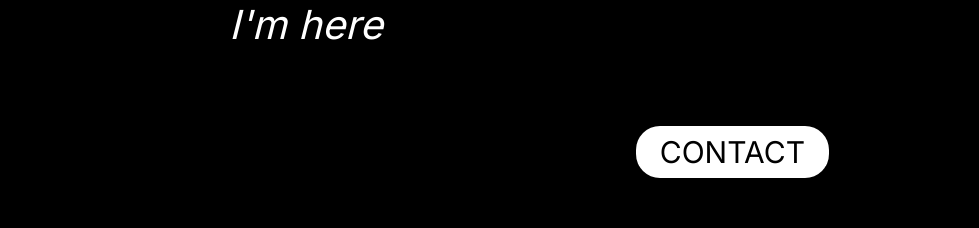
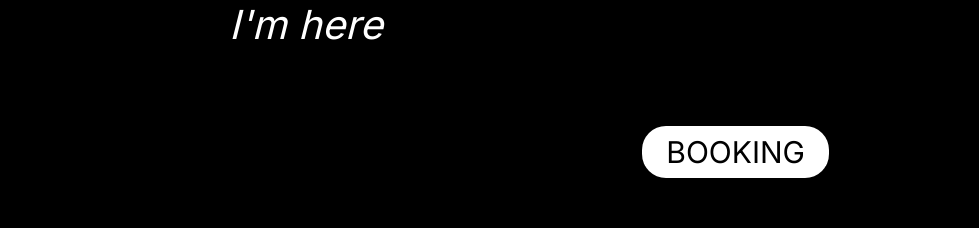
Before and after one commit to KaypeDev/Dee-Flickz, a React (Vite) app: page / in a window 1280 px wide. Shown: the part 4661-4889 px from the top of the page, without its empty margins (71-1050 px from the left). Built offline with nearby package versions, Linux system fonts and the light colour scheme; no server answers.

Commit message:
fixed call to action button on home page

```diff
--- a/src/pages/home/CollabAndCTA.tsx
+++ b/src/pages/home/CollabAndCTA.tsx
@@ -86,9 +86,9 @@ export default function CollabAndCTA() {
                     className="ml-auto mr-20"
                 >
                     <Link
-                        to='/contact'
+                        to='/booking'
                         className='px-6 py-2 font-medium text-[15px] lg:text-[30px] rounded-3xl bg-white  text-black hover:bg-[#6E6E6E] hover:text-white '
-                    >CONTACT</Link>
+                    >BOOKING</Link>
                 </motion.div>
             </div>
         </section>
```
